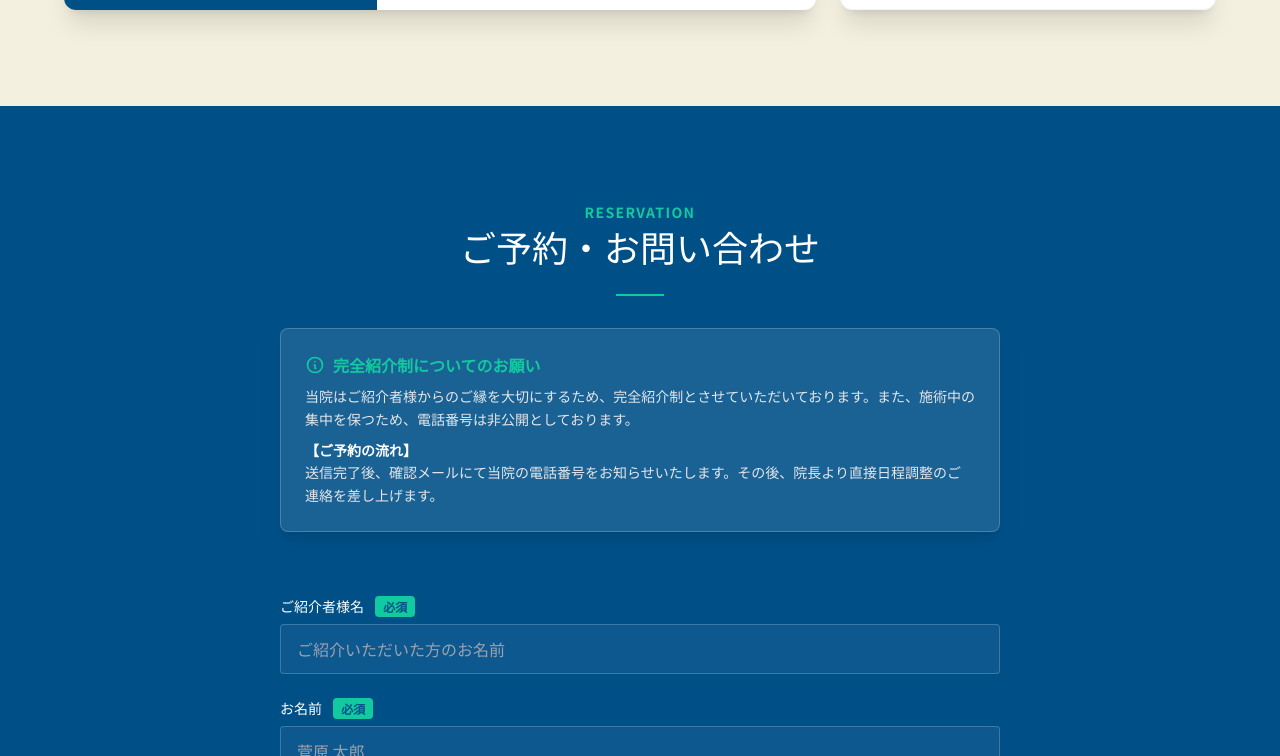
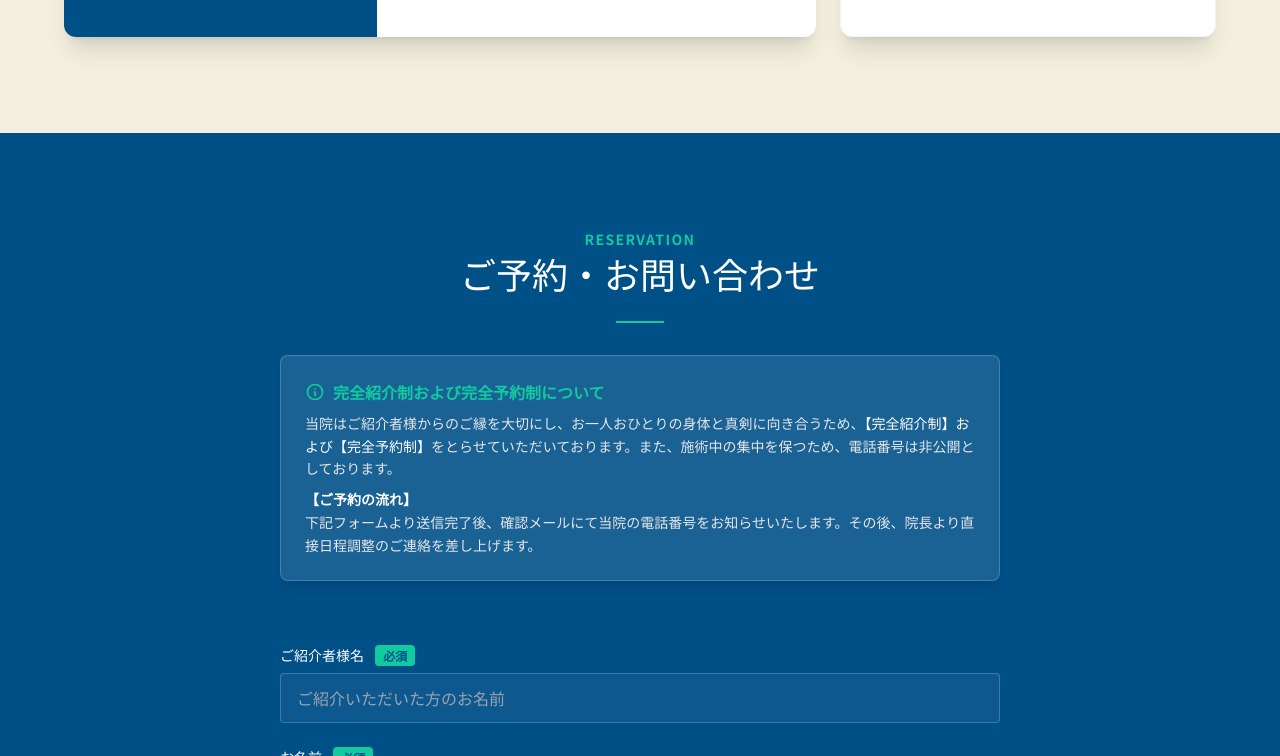
Before and after one commit to medyogentleman-cyber/sugawara-clinic, a plain HTML site: page index.html in a window 1280 px wide. Shown: the part 7323-8079 px from the top of the page. Drawn offline with nearby package versions, Linux system fonts and the light colour scheme; grey boxes are pictures that could not be loaded.

Commit message:
Add referral-only and reservation-only info

```diff
--- a/index.html
+++ b/index.html
@@ -452,6 +452,7 @@
             〒352-0011<br>
             埼玉県新座市野火止5-3-42<br>
             <span class="block mt-2 font-medium">休院：日曜日・祝日</span>
+            <span class="block mt-1 font-medium text-mint">紹介制・完全予約制</span>
           </p>
 
           <div class="bg-white/10 p-4 rounded border border-white/20 mb-6 shadow-sm">
@@ -508,12 +509,12 @@
       <div class="mt-8 bg-white/10 p-6 rounded-lg backdrop-blur-md border border-white/20 text-left shadow-lg">
         <h4 class="text-mint font-bold mb-2 flex items-center">
           <svg class="w-5 h-5 mr-2" fill="none" stroke="currentColor" viewBox="0 0 24 24"><path stroke-linecap="round" stroke-linejoin="round" stroke-width="2" d="M13 16h-1v-4h-1m1-4h.01M21 12a9 9 0 11-18 0 9 9 0 0118 0z"></path></svg>
-          完全紹介制についてのお願い
+          完全紹介制および完全予約制について
         </h4>
         <p class="text-sm leading-relaxed text-gray-200">
-          当院はご紹介者様からのご縁を大切にするため、完全紹介制とさせていただいております。また、施術中の集中を保つため、電話番号は非公開としております。<br>
+          当院はご紹介者様からのご縁を大切にし、お一人おひとりの身体と真剣に向き合うため、<span class="text-white font-medium">【完全紹介制】および【完全予約制】</span>をとらせていただいております。また、施術中の集中を保つため、電話番号は非公開としております。<br>
           <span class="text-white font-bold mt-2 block">【ご予約の流れ】</span>
-          送信完了後、確認メールにて当院の電話番号をお知らせいたします。その後、院長より直接日程調整のご連絡を差し上げます。
+          下記フォームより送信完了後、確認メールにて当院の電話番号をお知らせいたします。その後、院長より直接日程調整のご連絡を差し上げます。
         </p>
       </div>
     </div>
```
